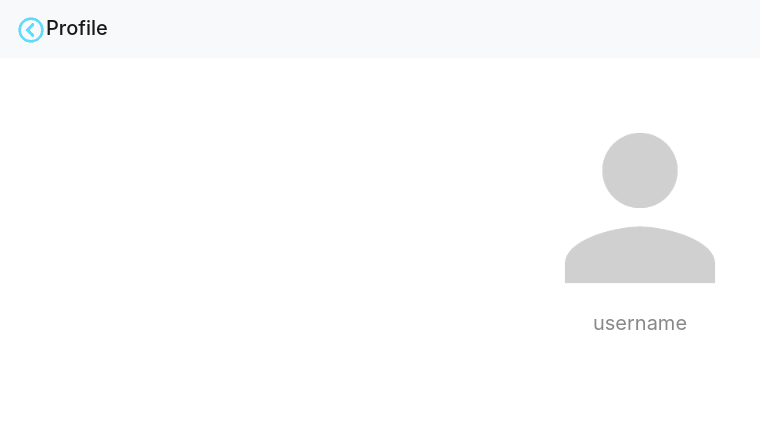
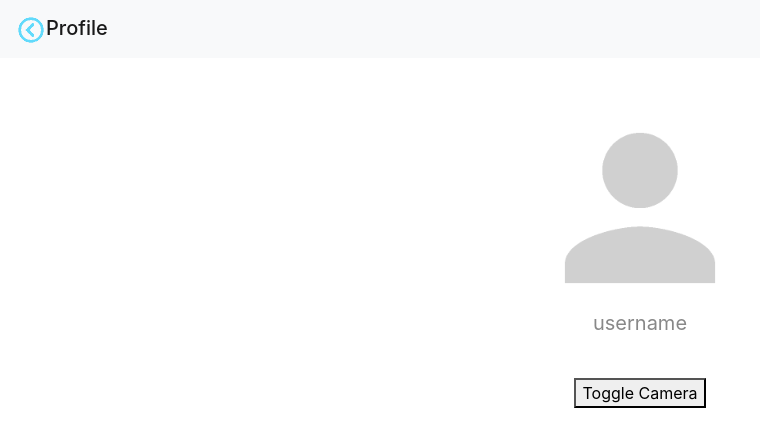
Before and after one commit to eltongarbin/todo-pwa, a React (Create React App) app: page /profile in a window 1280 px wide. Shown: the top 446 px of the page, without its empty margins (0-760 px from the left). Built offline with nearby package versions, Linux system fonts and the light colour scheme.

Commit message:
access the camera in a pwa built with react

```diff
--- a/src/App.jsx
+++ b/src/App.jsx
@@ -8,7 +8,39 @@ import GreyProfile from './grey_profile.png';
 
 const ITEMS_URL = 'http://192.168.0.101:4567/items.json';
 
-const Profile = () => (
+class Profile extends Component {
+  state = { image: null, supportsCamera: 'mediaDevices' in navigator };
+
+  startChangeImage = () => {
+    this.setState({ enableCamera: !this.state.enableCamera });
+  };
+
+  takeImage = () => {
+    this._canvas.width = this._video.videoWidth;
+    this._canvas.height = this._video.videoHeight;
+
+    this._canvas
+      .getContext('2d')
+      .drawImage(
+        this._video,
+        0,
+        0,
+        this._video.videoWidth,
+        this._video.videoHeight
+      );
+
+    this._video.srcObject.getVideoTracks().forEach((track) => {
+      track.stop();
+    });
+
+    this.setState({
+      image: this._canvas.toDataURL(),
+      enableCamera: false
+    });
+  };
+
+  render() {
+    return (
       <div>
         <nav className="navbar navbar-light bg-light">
           <span className="navbar-brand mb-0 h1">
@@ -21,14 +53,54 @@ const Profile = () => (
 
         <div style={{ textAlign: 'center' }}>
           <img
-        src={GreyProfile}
+            src={this.state.image || GreyProfile}
             alt="profile"
             style={{ height: 200, marginTop: 50 }}
           />
           <p style={{ color: '#888', fontSize: 20 }}>username</p>
+          {this.state.enableCamera && (
+            <div>
+              <video
+                ref={(c) => {
+                  this._video = c;
+                  if (this._video) {
+                    navigator.mediaDevices
+                      .getUserMedia({ video: true })
+                      .then((stream) => {
+                        this._video.srcObject = stream;
+                      })
+                      .catch((error) =>
+                        console.error(
+                          'Não foi possível acessar a camera: ',
+                          error
+                        )
+                      );
+                  }
+                }}
+                controls={false}
+                autoPlay
+                style={{ width: '100%', maxWidth: 300 }}
+              />
+
+              <br />
+
+              <button onClick={this.takeImage}>Take Image</button>
+
+              <canvas
+                ref={(c) => (this._canvas = c)}
+                style={{ display: 'none' }}
+              />
+            </div>
+          )}
+          <br />
+          {this.state.supportsCamera && (
+            <button onClick={this.startChangeImage}>Toggle Camera</button>
+          )}
         </div>
       </div>
     );
+  }
+}
 
 class List extends Component {
   state = {
```
Lines whose indentation alone changed are shown as unchanged.
